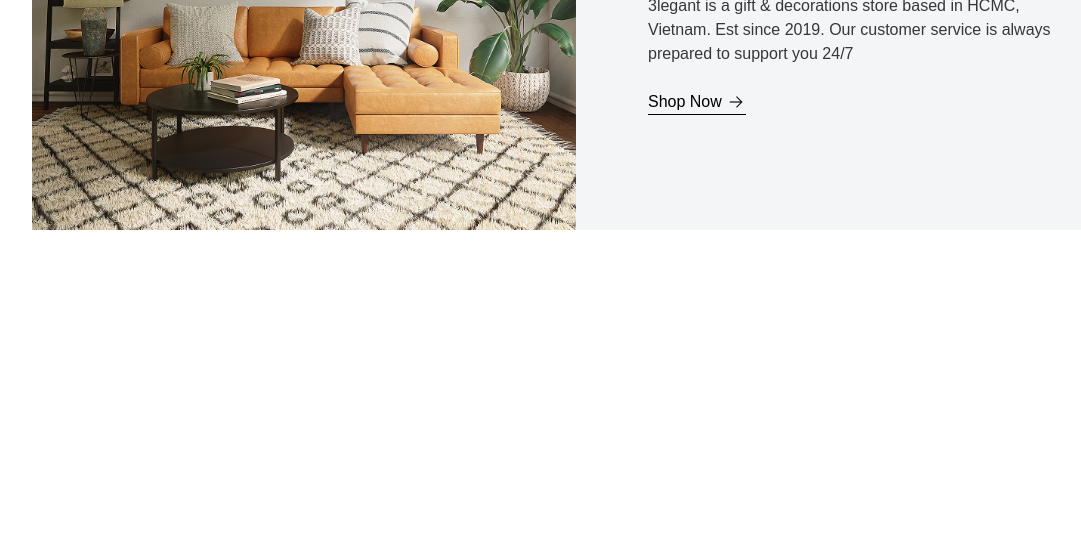
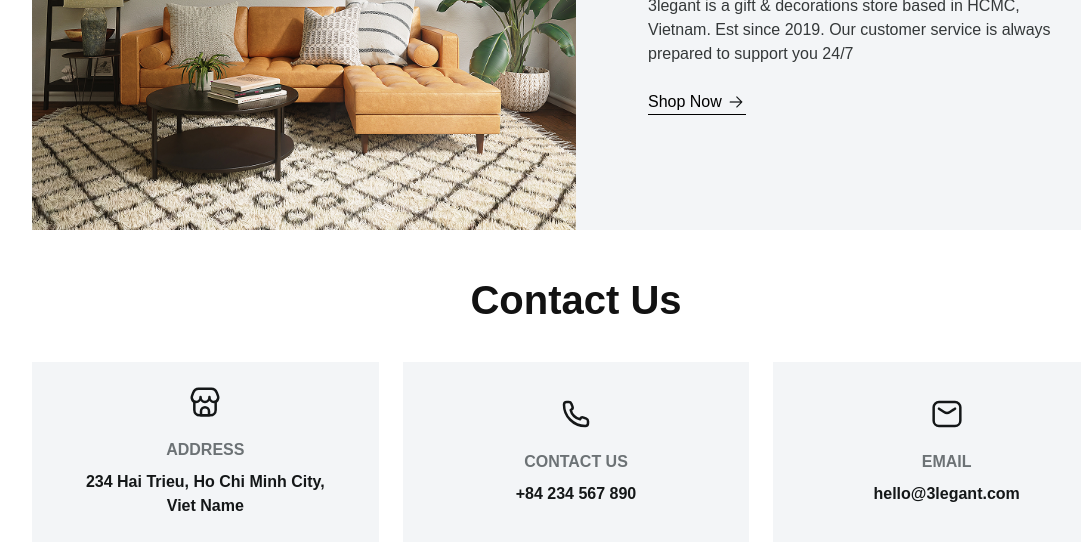
Before and after one commit to Saleh-Nairat/project, a website: page pages/contact-us.html in a window 1280 px wide. Shown: the part 712-1254 px from the top of the page, without its empty margins (64-1145 px from the left). Before the commit the page ends 990 px from the top, so only its background shows below. Drawn offline with Linux system fonts and the light colour scheme.

Commit message:
started working on contact us section

```diff
--- a/pages/contact-us.html
+++ b/pages/contact-us.html
@@ -84,8 +84,7 @@
                 <h3
                     class="text-[28px] xs:text-[36px] sm:text-[40px] leading-11 font-medium w-[90%] lg:w-[70%] text-[#121212] mt-2">
                     About Us</h3>
-                <p
-                    class="text-[14px] sm:text-[16px] leading-6 w-[95%] sm:w-[90%] pt-4 pb-6 text-[#343839]">
+                <p class="text-[14px] sm:text-[16px] leading-6 w-[95%] sm:w-[90%] pt-4 pb-6 text-[#343839]">
                     3legant is a gift & decorations store based in HCMC, Vietnam. Est since 2019.
                     Our customer service is always prepared to support you 24/7</p>
                 <div class="flex w-fit gap-1 items-center border-b border-black mb-4">
@@ -95,6 +94,37 @@
             </div>
         </section>
 
+        <section class="contact-us container">
+
+            <h1 class="text-[#121212] text-[40px] leading-11 flex justify-center items-center font-semibold pb-10">
+                Contact Us</h1>
+            <div class="our-contact-info grid grid-cols-3 gap-6">
+                <div class="address bg-[#F3F5F7] flex flex-col items-center justify-center py-6">
+                    <img src="../icons/contact-us-store.svg" alt="sotre icon">
+                    <span class="text-[#6C7275] text-[16px] leading-4 font-semibold pt-6 pb-3 uppercase">Address</span>
+                    <p class="text-[#141718] text-[16px] leading-6 font-semibold">
+                        234 Hai Trieu, Ho Chi Minh City,<br><span class="flex justify-center items-center">Viet
+                            Name</span></p>
+                </div>
+                <div class="phone-number bg-[#F3F5F7] flex flex-col items-center justify-center py-6">
+                    <img src="../icons/contact-us-call.svg" alt="calling icon">
+                    <span class="text-[#6C7275] text-[16px] leading-4 font-semibold pt-6 pb-3 uppercase">Contact
+                        Us</span>
+                    <p class="text-[#141718] text-[16px] leading-6 font-semibold">
+                        +84 234 567 890
+                    </p>
+                </div>
+                <div class="email bg-[#F3F5F7] flex flex-col items-center justify-center py-6">
+                    <img src="../icons/contact-us-email.svg" alt="email icon">
+                    <span class="text-[#6C7275] text-[16px] leading-4 font-semibold pt-6 pb-3 uppercase">Email</span>
+                    <p class="text-[#141718] text-[16px] leading-6 font-semibold">
+                        hello@3legant.com
+                    </p>
+                </div>
+            </div>
+
+        </section>
+
     </main>
 
 </body>
```
Also changed, not shown: icons/contact-us-call.svg (added), icons/contact-us-email.svg (added), icons/contact-us-store.svg (added), src/output.css.
